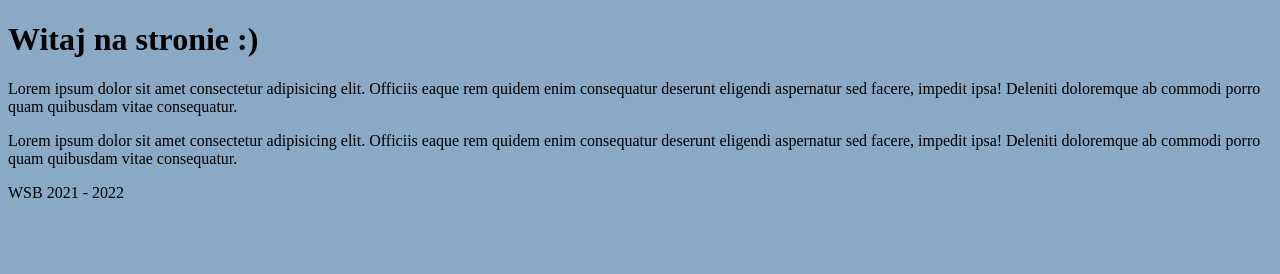
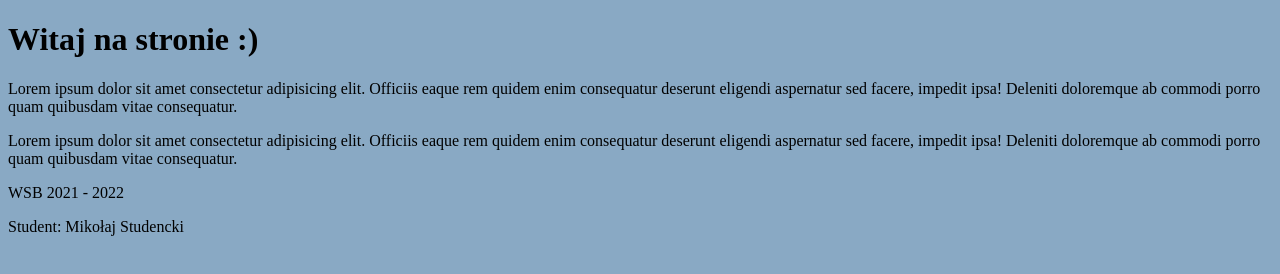
Before and after one commit to mikostu24/projekt-git, a plain HTML site: page index.html in a window 1280 px wide. Drawn offline with Linux system fonts and the light colour scheme.

Commit message:
dodaj podpis

```diff
--- a/index.html
+++ b/index.html
@@ -33,6 +33,8 @@
 
     <p>WSB 2021 - 2022</p>
 
+	<p>Student: Mikołaj Studencki</p>
+
 </body>
 
 </html>
```
